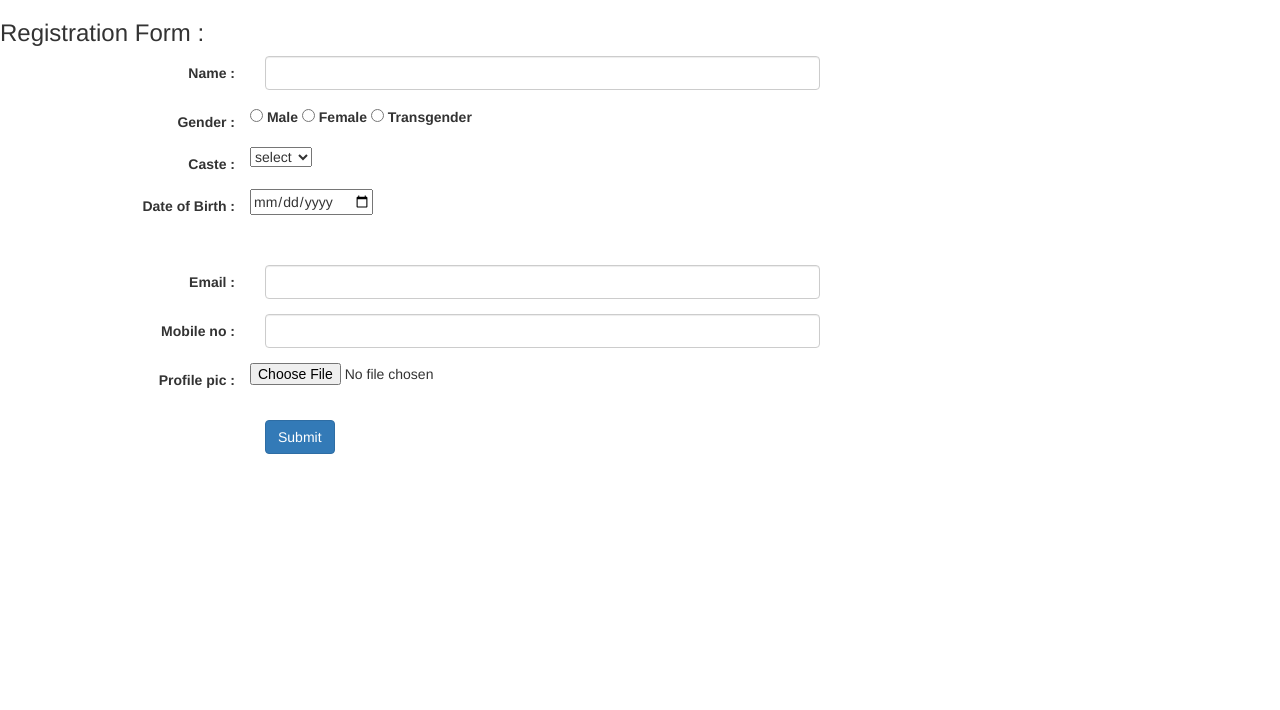
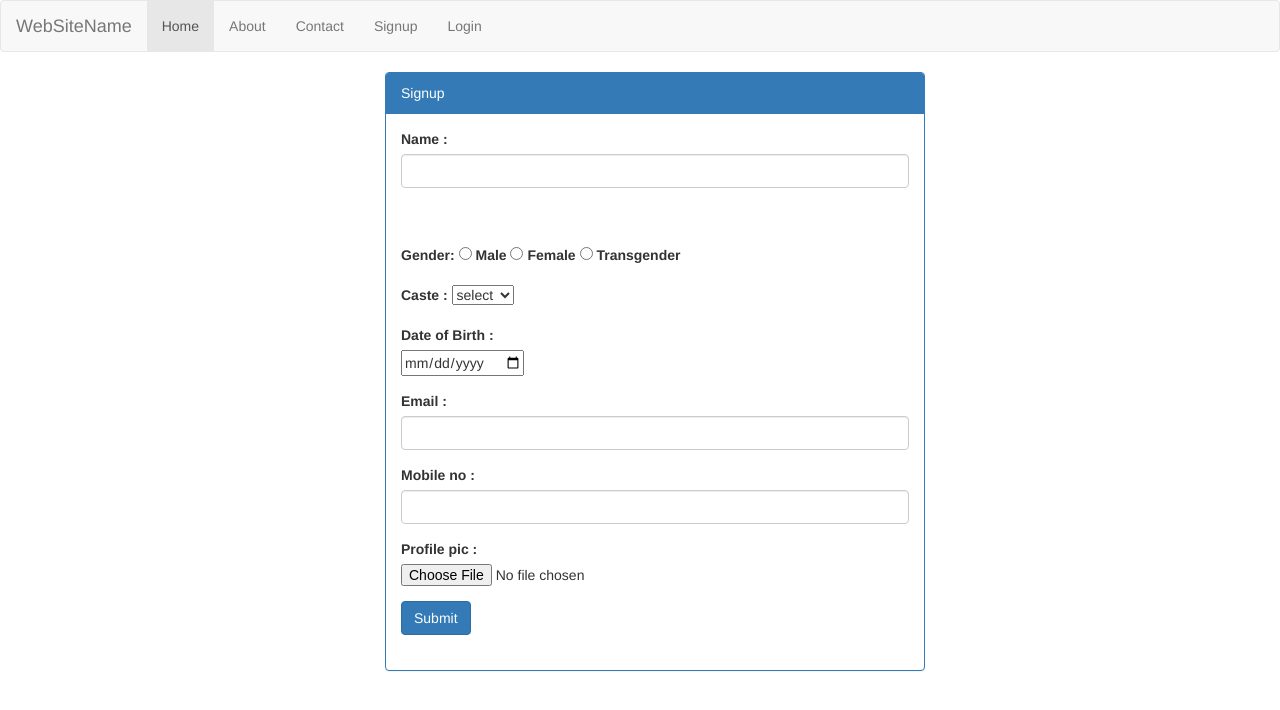
Before and after one commit to chiku-miku/mini-project, a PHP site: page /signup.php in a window 1280 px wide. Shown: the top 710 px of the page. Run offline with PHP 8.4, Linux system fonts and the light colour scheme.

Commit message:
updated signup.php

```diff
--- a/signup.php
+++ b/signup.php
@@ -1,6 +1,22 @@
 <!DOCTYPE html>
 <html>
 <head>
+<nav class="navbar navbar-default">
+  <div class="container-fluid">
+    <div class="navbar-header">
+      <a class="navbar-brand" href="#">WebSiteName</a>
+    </div>
+    <ul class="nav navbar-nav">
+      <li class="active"><a href="#">Home</a></li>
+      <li><a href="#">About</a></li>
+      <li><a href="#">Contact</a></li>
+      <li><a href="#">Signup</a></li>
+      <li><a href="#">Login</a></li>
+    </ul>
+  </div>
+</nav>
+
+<div class="container">
   <title>Bootstrap Example</title>
   <meta charset="utf-8">
   <meta name="viewport" content="width=device-width, initial-scale=1">
@@ -12,17 +28,22 @@
 
 </style>
 <body>
-	<h3>Registration Form :</h3>
 <div class="container">
-		<form class="form-horizontal" method="post" action="/action_page.php">
+        <div class="col-md-3"></div>
+        <div class="col-md-6">
+            <div class="panel panel-primary mt-50">
+                <div class="panel-heading">Signup</div>
+                <div class="panel-body">
+                    <div class="panel-group">
+                        <form action="" method="post">
                             <div class="form-group">
-			  	<label class="control-label col-sm-2" for="fname"> Name : </label>
-				  	<div class="col-sm-6">
+			                	<label for="fname"> Name : </label>
+				  	        <div>
 				  		        <input class="form-control" type="text" id="fname" name="fname" autocomplete="off">
 				            </div>
-			 </div>
+			                </div><br><br>
 			                <div class="form-group">
-		 		<label class="control-label col-sm-2" for="gender"> Gender : </label>
+                                    <label for="gender"> Gender: </label>
                                     <input type="radio" id="male" name="gender" value="male">
                                     <label for = "male">Male</label>
 
@@ -34,7 +55,7 @@
                                     </label>
                             </div>
                             <div class="form-group">
-				<label class="control-label col-sm-2" for="Caste"> Caste :</label>
+                                    <label  for="Caste"> Caste :</label>
                                     <select name="Caste" id="Caste">
                                     <option selected disabled>select</option>
                                     <option value="OPEN">OPEN</option>
@@ -44,36 +65,37 @@
                                     </select>
                             </div>
                             <div class="form-group">
-				<label class="control-label col-sm-2" for="dob"> Date of Birth : </label>
+			                	    <label for="dob"> Date of Birth : </label>
 					        <div class="form-group">
-						<input type="Date" name="dob" id= "dob" autocomplete="off"><br><br>
+						            <input type="Date" name="dob" id= "dob" autocomplete="off">
 			 		        </div>
-	 		</div>
+
 	 		                <div class="form-group">
-				<label class="control-label col-sm-2" for="email"> Email :</label>
-					<div class="col-sm-6">
+                                    <label  for="email"> Email :</label>
+				        	<div>
 						            <input type="text" class="form-control" id="email" name="email" autocomplete="off">
 					        </div>
 			                </div>
 			                <div class="form-group">
-			 	<label class="control-label col-sm-2" for="mob"> Mobile no :</label>
-				 	<div class="col-sm-6">
+                                    <label for="mob"> Mobile no :</label>
+				 	        <div>
 				 		            <input type="text" class="form-control" id="mob" name="mob" autocomplete="off">
 				 	        </div>
                             </div>
                             <div class="form-group">
-			 	<label class="control-label col-sm-2"  for="pic"> Profile pic : </label>
+			 	                    <label for="pic"> Profile pic : </label>
                             <div class="form-group">
                                       <input type="file" id="pic" name="pic">
 				 	        </div>
 	 		                </div>
                             <div class="form-group">
-	    		<div class="col-sm-offset-2 col-sm-10">
+	    	            	<div>
                                     <button type="submit" class="btn btn-primary">Submit</button>
 			            	</div>
 			          </div>
+                </div>
+            </div>
+    </div>
 </form>
-	</div>
-
 </body>
 </html>
```
Lines whose indentation alone changed are shown as unchanged.
